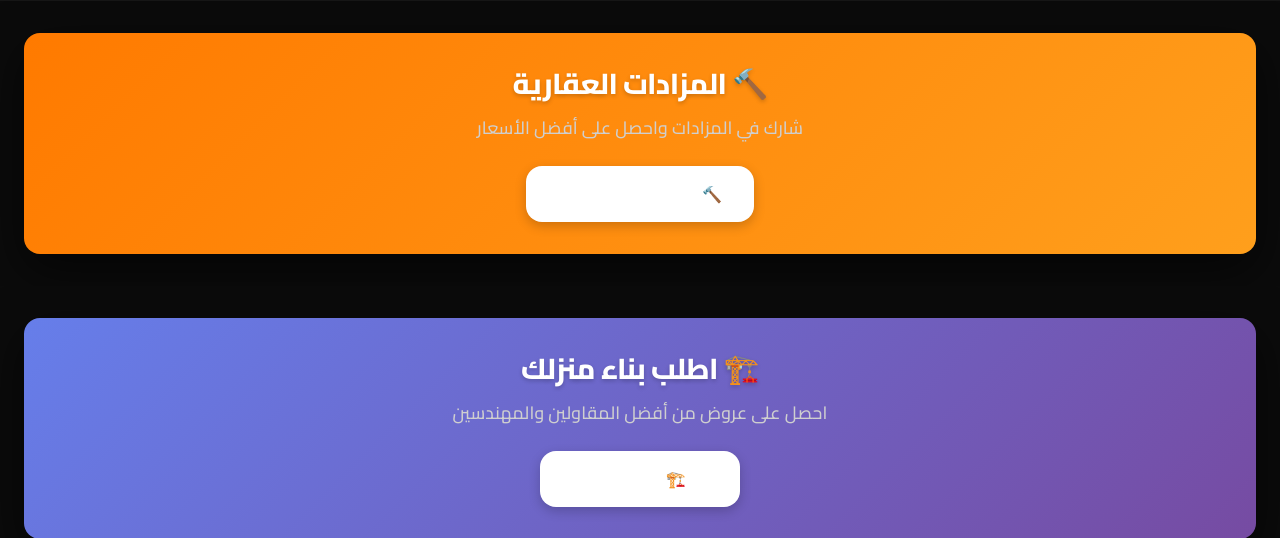
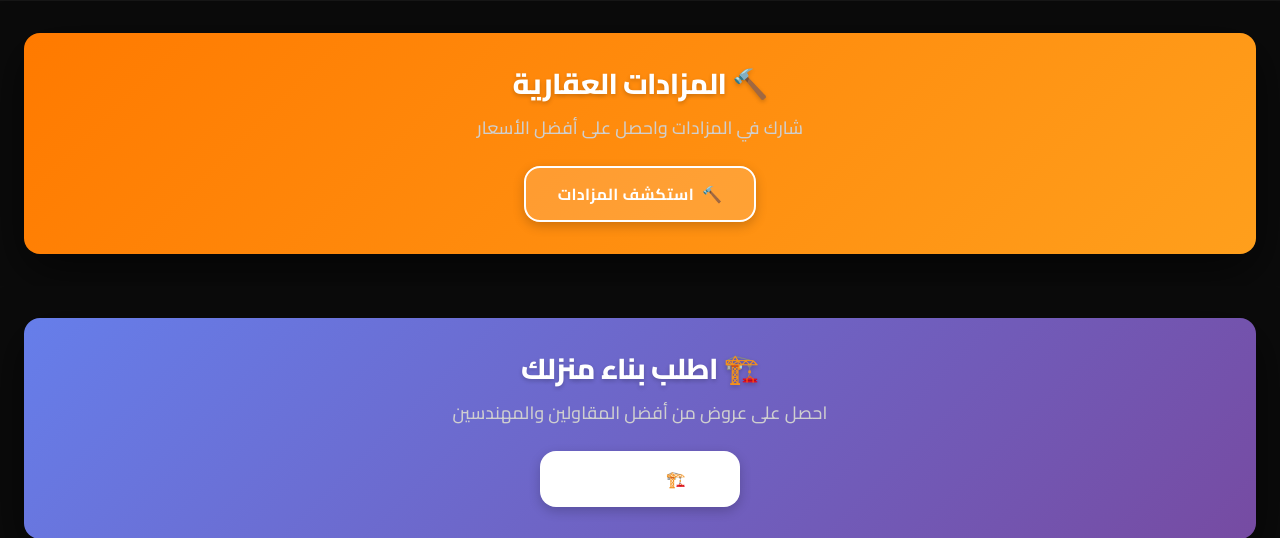
Before and after one commit to ssddmuqtad-droid/mmuuqq, a Django app: template templates/properties/home.html in a window 1280 px wide. Shown: the part 2139-2677 px from the top of the page. Run offline with Django 5.2, Linux system fonts and the light colour scheme; the template is opened without the code that fills it: most values are stand-ins (such as "Sample title", 1, 10 or a date in 2020); grey boxes marked "Sample" are stand-in pictures.

Commit message:
Change auctions button to semi-transparent with white border

```diff
--- a/templates/properties/home.html
+++ b/templates/properties/home.html
@@ -396,16 +396,16 @@
 }
 
 .auctions-banner-content .btn {
-  background: white;
-  color: var(--primary);
-  border: none;
+  background: rgba(255,255,255,0.15);
+  color: white;
+  border: 2px solid white;
   font-weight: 700;
   padding: 12px 32px;
   box-shadow: 0 4px 12px rgba(0,0,0,0.2);
 }
 
 .auctions-banner-content .btn:hover {
-  background: #f8f9fa;
+  background: rgba(255,255,255,0.25);
   transform: translateY(-2px);
   box-shadow: 0 6px 16px rgba(0,0,0,0.3);
 }
```
